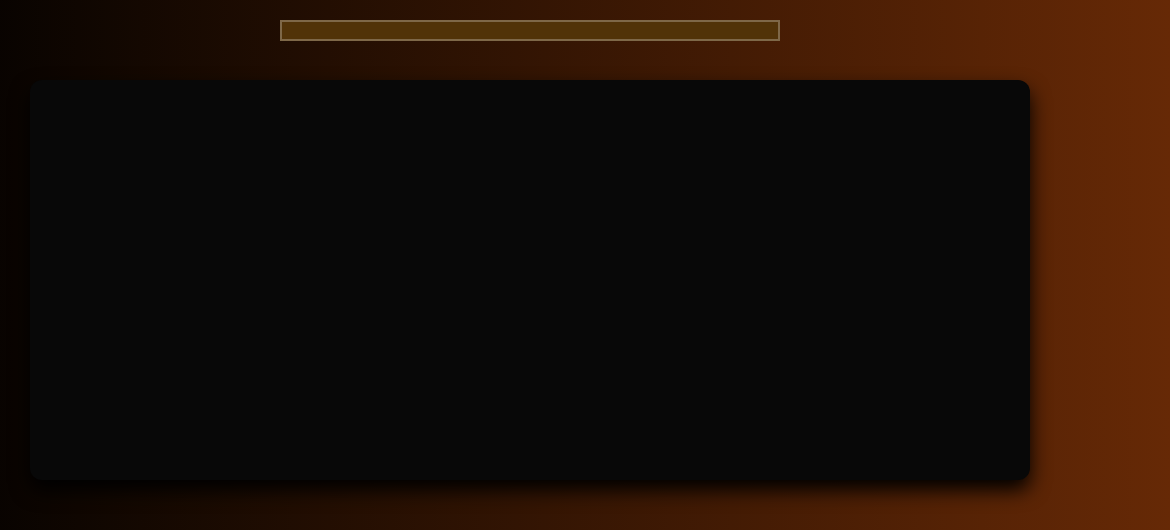
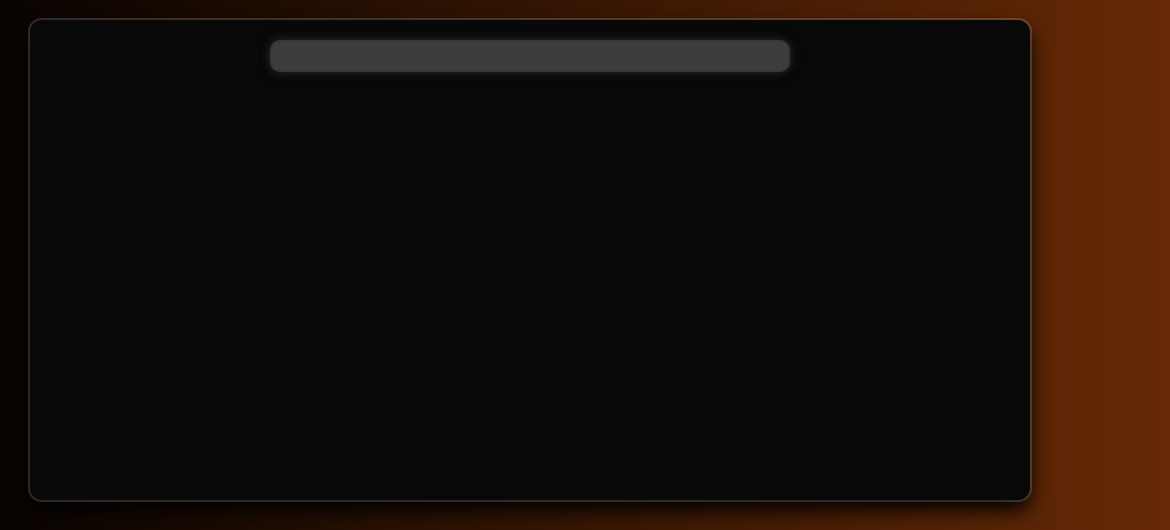
Before and after one commit to dj4christ/avidasite, a plain HTML site: page index.html in a window 1280 px wide. Shown: the top 530 px of the page, 110-1280 px from the left. Drawn offline with Linux system fonts and the light colour scheme.

Commit message:
Add some changes

```diff
--- a/index.html
+++ b/index.html
@@ -20,9 +20,9 @@
 
   <div id="error-container"></div>
 
-  <input id="songSearch" type="search">
 
   <div class="browseContainer">
+    <input onload="" onclick="clearSearch" id="songSearch" type="search">
   </div>
 
   <div class="controllsContainer">
@@ -41,7 +41,11 @@
   <script>
     const playImage = document.getElementById("buttonImage");
     const audioPlayer = document.getElementById("audioPlayer");
+    const searchBar = document.getElementById("songSearch")
 
+    function clearSearch() {
+      searchBar.textContent = ""
+    }
     function showError(message) {
       const errorContainer = document.getElementById("error-container");
       if (!document.getElementById("box")) {
--- a/style.css
+++ b/style.css
@@ -119,23 +119,34 @@ h1 {
 } */
 
 .browseContainer {
-    height: 400px;
+    text-align: center;
+    height: 480px;
     width: 1000px;
     background: rgb(8, 8, 8);
     border-radius: 12px;
     box-shadow: 0 10px 20px black;
     position: fixed;
-    top: 80px;
+    top: 20px;
+    outline: 2px solid rgba(255, 255, 255, 0.155);
 }
 
 #songSearch {
     -webkit-appearance: none;
-    position: fixed;
-    background: rgb(81, 51, 8);
+    color: white;
+    font-size: 15px;
+    font-family: 'Comic Sans MS', cursive, sans-serif;
+    text-align: center;
+    position: relative;
+    background: rgb(61, 61, 61);
     border-style: solid;
-    border-color: rgba(255, 255, 255, 0.258);
+    border-color: rgba(40, 40, 40, 0.258);
+    box-shadow: 0 0 10px rgb(46, 46, 46);
     top: 20px;
-    width: 500px;
+    width: 520px;
+    height: 32px;
+    border-radius: 10px;
+    user-select: text;
+    outline: none;
 }
 
 input[type="range"] {
```
